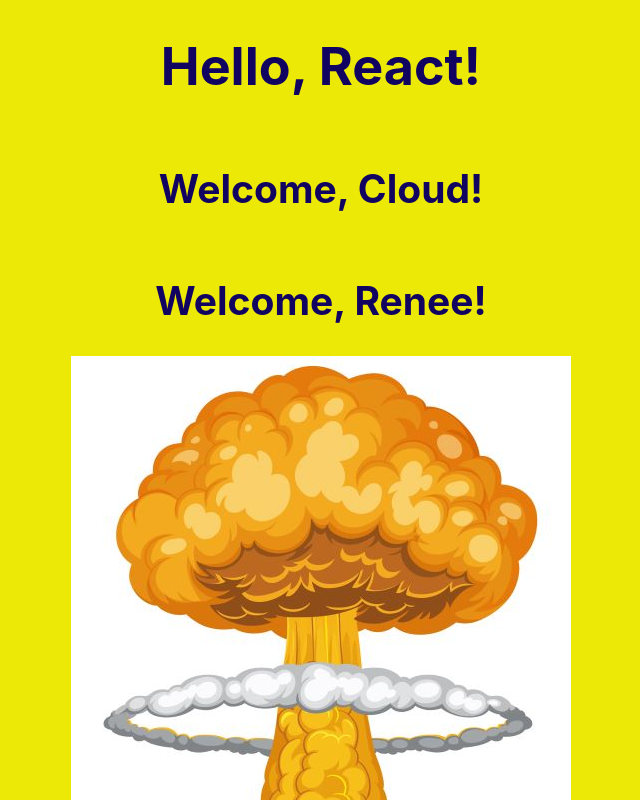
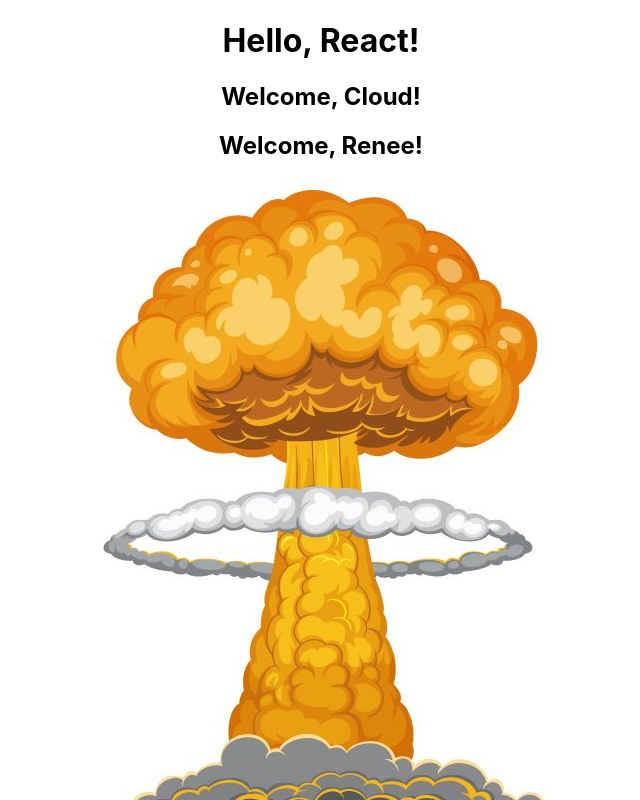
Before and after one commit to cloudedviper/my-react-app, a React (Create React App) app: page / in a window 1280 px wide. Shown: the top 800 px of the page, without its empty margins (319-959 px from the left). Built offline with nearby package versions, Linux system fonts and the light colour scheme.

Commit message:
header.js

```diff
--- a/src/App.js
+++ b/src/App.js
@@ -3,17 +3,17 @@ import './App.css';
 import Welcome from './Welcome';
 import logo from './Assets/Images/logo.jpg';
 
+
 function App() {
   return (
     <div className="App">
-      <header className="App-header">
         <h1>Hello, React!</h1>
         <Welcome name="Cloud" />
         <Welcome name="Renee" />
         <img src={logo} alt="Logo" />
-      </header>
     </div>
   );
 }
 
+
 export default App;
```
Also changed, not shown: src/Header.js (added, +9 -0 lines).
